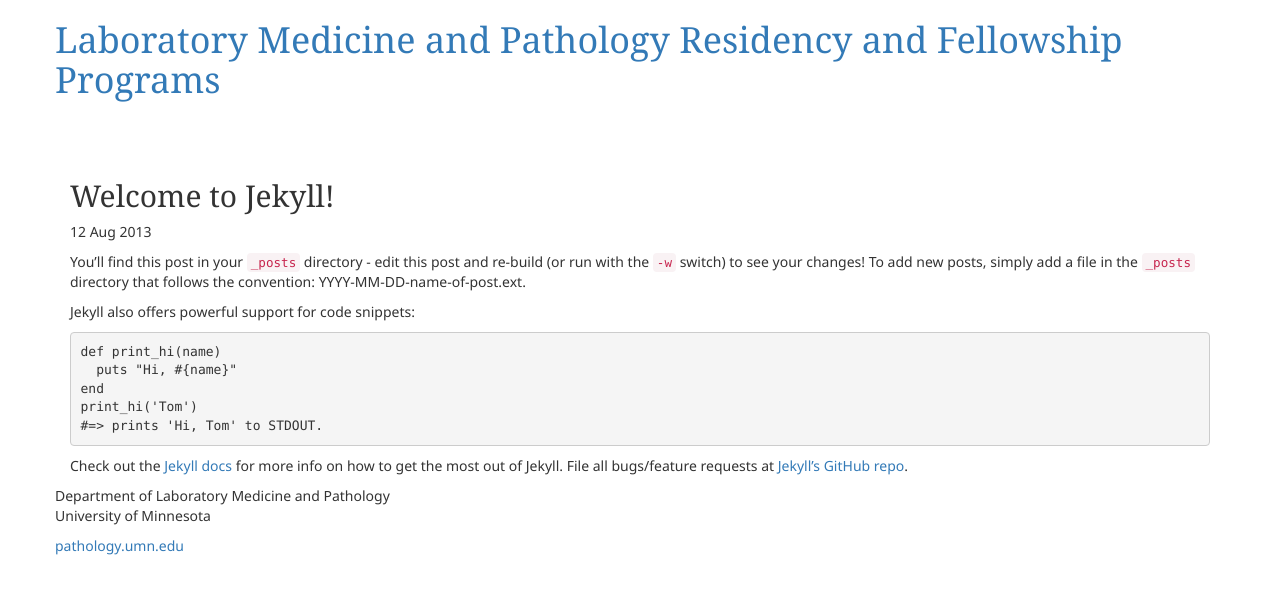
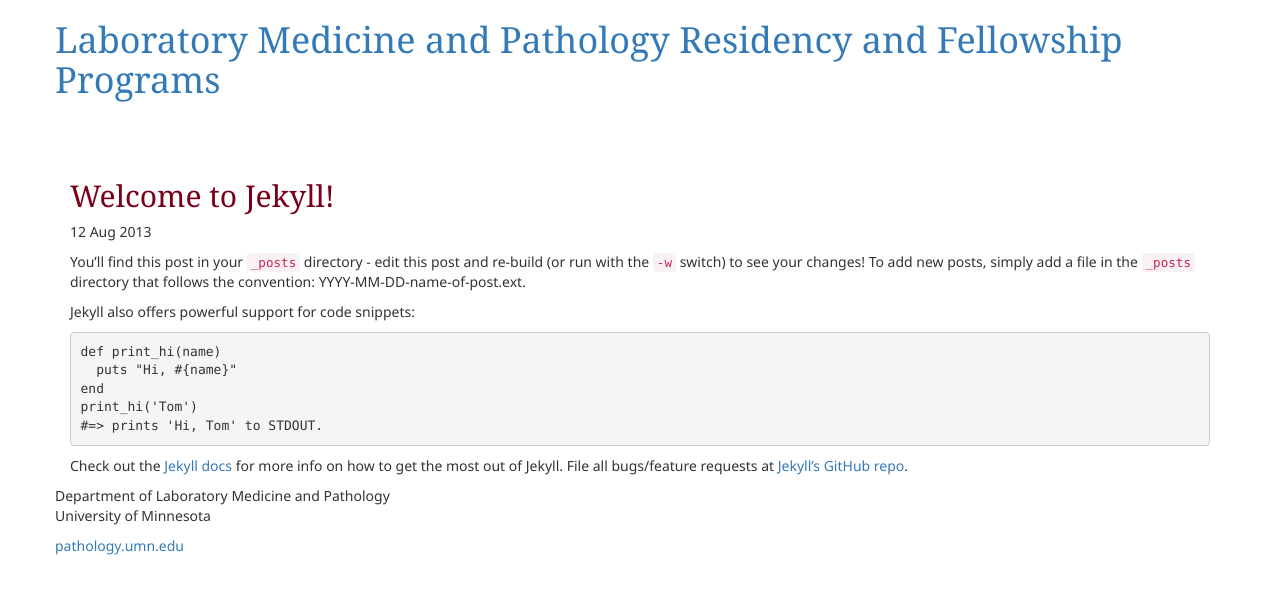
Before and after one commit to bdunnette/fragmentary-lesion, a Jekyll site: the page built from _posts/2013-08-12-welcome-to-jekyll.markdown, in a window 1280 px wide. Shown: the top 594 px of the page. Built offline with Jekyll 4.4.1, drawn with Linux system fonts in a browser that asks for light colours; nearby versions of some CDN libraries; Markdown is read by kramdown in place of the engine named in the settings.

Commit message:
Updated main.css

```diff
--- a/css/main.css
+++ b/css/main.css
@@ -2,6 +2,7 @@
 
 h1, h2, h3 {
   font-family: 'Noto Serif', serif;
+  color: #7A0019;
 }
 
 body, p, h4, h5, h6 {
```
